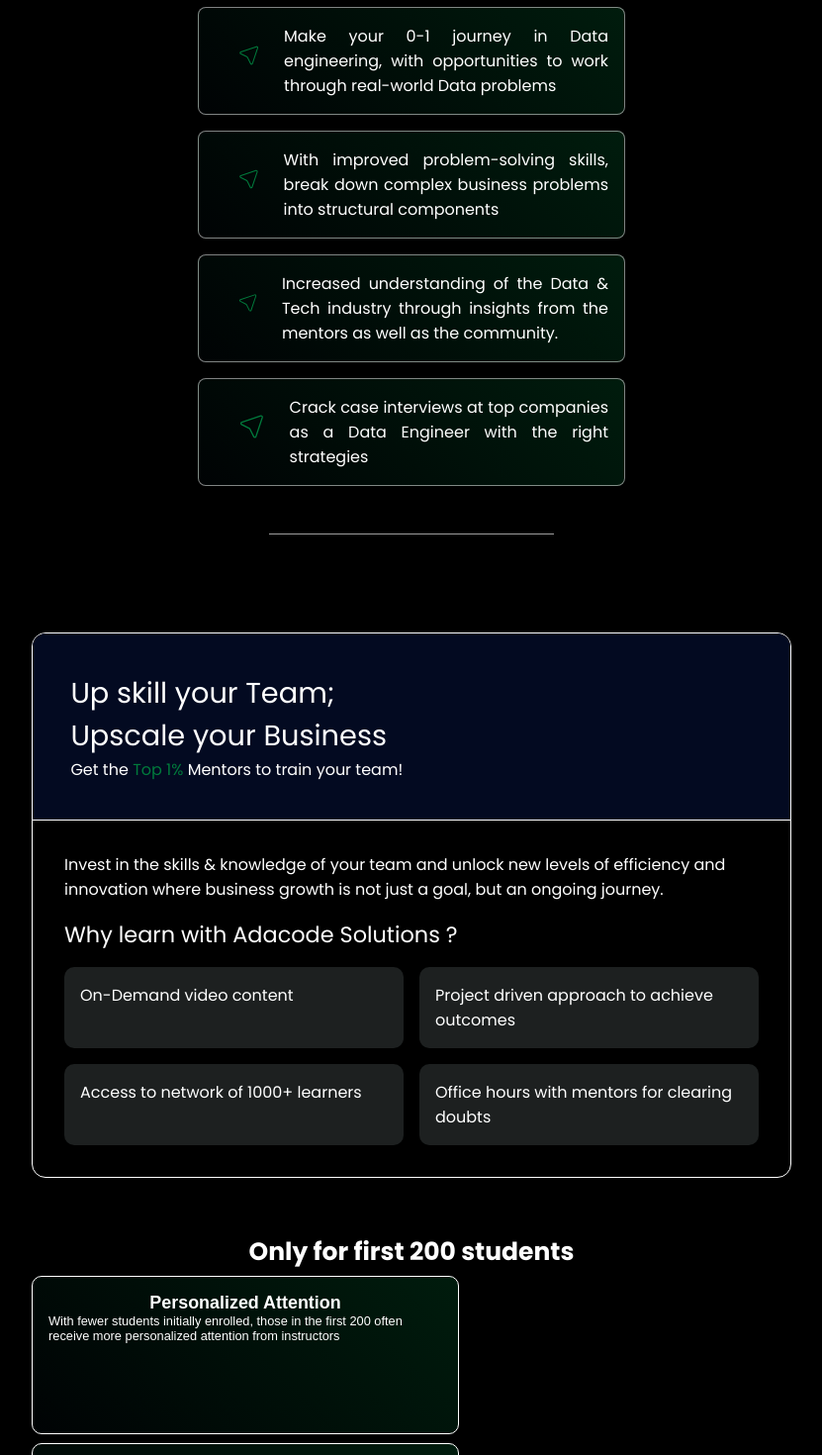
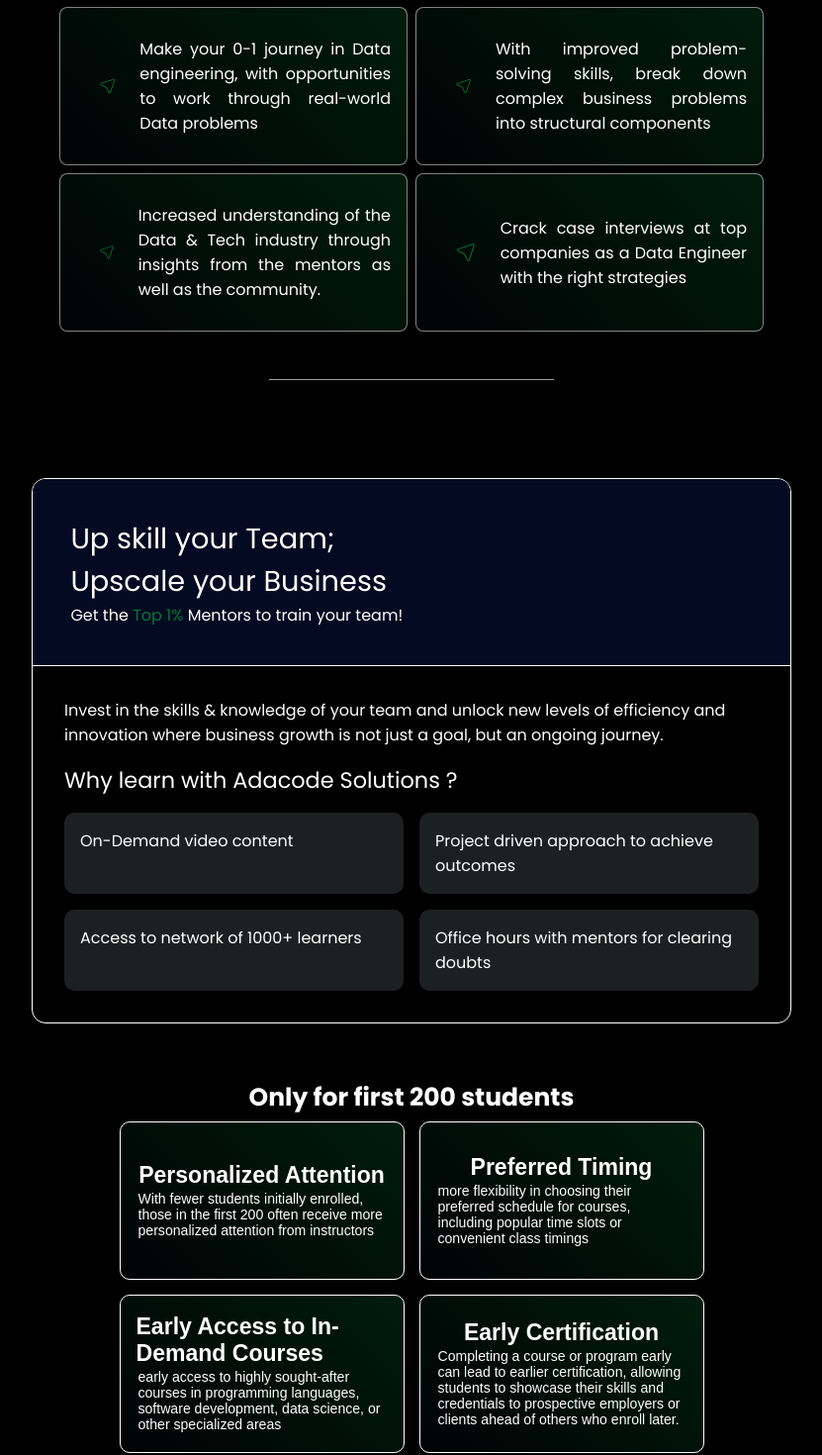
Before and after one commit to adacodesolutions/adacode-landing-page, a React (Vite) app: page / in a window 1280 px wide. Shown: the part 2760-4230 px from the top of the page at 99% size, without its empty margins (224-1055 px from the left). Built offline with nearby package versions, Linux system fonts and the light colour scheme; grey boxes are pictures that could not be loaded.

Commit message:
mobile design

```diff
--- a/src/components/Footer.tsx
+++ b/src/components/Footer.tsx
@@ -11,7 +11,7 @@
           <div className="footer-logo">
             <a className="footer-logo-link" href="#">
               <span className="hidden-link-text">LOGO</span>
-              <h1>ADACODE</h1>
+              <h2>ADACODE</h2>
             </a>
           </div>
           <div className="footer-menu">
--- a/src/components/HowCard.tsx
+++ b/src/components/HowCard.tsx
@@ -22,7 +22,7 @@
     <>
     {
       details.map((content,index)=>(
-      <div key={index} className="howcard_container">
+    <div key={index} className="howcard_container">
       <h3>{content.title}</h3>
       <p>{content.paragraph}</p>
     </div>
--- a/src/styles/components/endcard.scss
+++ b/src/styles/components/endcard.scss
@@ -1,5 +1,4 @@
 .endcard_container {
-  /* Color & Background */
   background-attachment: scroll;
   background-color: rgba(0, 0, 0, 0);
   background-image: linear-gradient(43deg, rgba(0, 6, 9, 0.46),rgba(0, 41, 19, 0.68)
@@ -9,7 +8,9 @@
   color: rgb(255, 255, 255);
 
   /* Box */
-  width: 27rem;
+  overflow: hidden !important;
+  width: 22rem;
+  height: 10rem;
   border: 0.833333px solid rgba(255, 255, 255, 0.5);
   border-top: 0.833333px solid rgba(255, 255, 255, 0.5);
   border-right: 0.833333px solid rgba(255, 255, 255, 0.5);
@@ -17,14 +18,15 @@
   border-left: 0.833333px solid rgba(255, 255, 255, 0.5);
   margin: 0;
   padding: 16px;
-  max-height: none;
-  min-height: auto;
-  max-width: none;
-  min-width: auto;
-  /* Border Radius */
+  // max-height: none;
+  // min-height: auto;
+  // max-width: none;
+  // min-width: auto;
   border-radius: 8px;
 
   display: flex;
+  justify-content: center;
+  align-items: center;
 
   svg {
     margin: 0 1.4rem;
@@ -33,8 +35,6 @@
   }
 
   p {
-    overflow-y: auto;
-    max-height: 6rem;
     text-align: justify;
     ::-webkit-scrollbar {
       width: 1px;
--- a/src/styles/components/howcard.scss
+++ b/src/styles/components/howcard.scss
@@ -1,15 +1,17 @@
 .howcard_container {
+  width: 100%;
   font-family:IBM Plex Sans, sans-serif;
-
+  overflow: hidden;
+  width: 18rem;
   display: flex;
   flex-direction: column;
+  justify-items: center;
+  align-items: center;
+  justify-content: center;
   height: 10rem;
   border: 0.5px solid white;
   border-radius: 10px;
-  height: 10rem;
-  width: 27rem;
   align-items:center;
-  display: flex;
   padding: 1rem;
   background-image: linear-gradient(
     43deg,
@@ -18,10 +20,11 @@
   );
 
   p {
-    font-size: 1vmax;
+    font-size: 1.1vmax;
+    margin: 2px;
   }
   h3{
-    font-size:1.4vmax;
+    font-size:1.8vmax;
   }
 }
 @media screen and (max-width: 850px) {
@@ -29,8 +32,7 @@
     height: 10rem;
     border: 0.5px solid white;
     border-radius: 10px;
-    height: 10rem;
-    width: 20rem;
+    width: 90%;
     align-items: center;
     display: flex;
     margin: auto;
--- a/src/styles/components/workshopcard.scss
+++ b/src/styles/components/workshopcard.scss
@@ -1,18 +1,5 @@
-// .workshopcard_contianer {
-//   border: 0.5px solid #ccc;
-//   width: 36rem;
-//   padding: 1rem;
-//   border-radius: 7px;
-//   background: linear-gradient(45deg, #000000, #002813);
-//
-//   h4 {
-//     font-size: 1.3rem;
-//     font-weight: 400;
-//   }
-// }
 
 .workshopcard_contianer {
-  /* Color & Background */
   background-attachment: scroll;
   background-color: rgba(0, 0, 0, 0);
   background-image: linear-gradient(45deg, rgb(0, 6, 9), rgb(0, 41, 19));
@@ -45,3 +32,9 @@
     padding: 0.3rem;
   }
 }
+
+@media screen and (max-width: 850px) {
+  .workshopcard_contianer {
+    width: 90%;
+  }
+}
--- a/src/styles/pages/home.scss
+++ b/src/styles/pages/home.scss
@@ -105,7 +105,7 @@
   .endcard_wrapper {
     display: flex;
     flex-wrap: wrap;
-    gap: 1rem;
+    gap: 8px;
     justify-content: center;
     align-items: center;
   }
@@ -117,10 +117,16 @@
 
 .how_section {
   .howcard_wrapper {
+    // width: 100%;
+    // display: grid;
+    // grid-template-columns: repeat(3, 1fr);
+    // gap:5px;
+    // align-items: center;
     display: flex;
+    gap: 15px;
     flex-wrap: wrap;
-    row-gap: 9px;
-    column-gap: 10px;
+    justify-content: center;
+    align-items: center;
   }
   h4 {
     text-align: center;
@@ -131,6 +137,7 @@
 
 @media screen and (max-width: 850px) {
   .hero_section {
+
     .hero_left {
       width: 100%;
       padding: 1rem;
@@ -140,4 +147,11 @@
       display: none;
     }
   }
+  .how_section {
+      .howcard_wrapper{
+        gap: 8px;
+
+      }
+  }
+
 }
```
